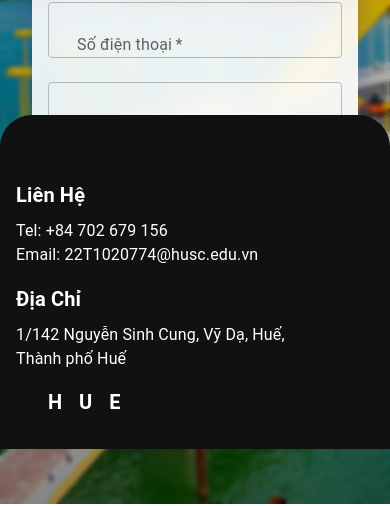
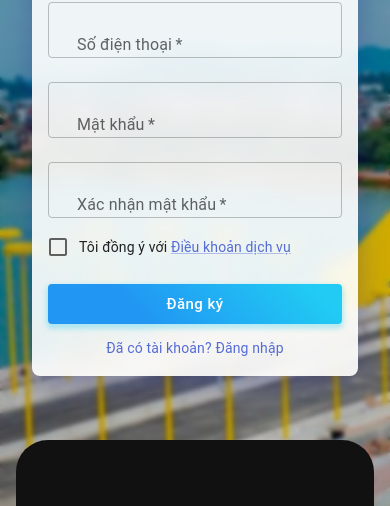
Before and after one commit to voquoctrieu/account, a React (Vite) app: page /account/signup in a window 390 px wide. Shown: the part 395-901 px from the top of the page. Built offline with nearby package versions, Linux system fonts and the light colour scheme; some icons are missing.

Commit message:
Fix footer không che trên mobile

```diff
--- a/src/components/layout/Footer.jsx
+++ b/src/components/layout/Footer.jsx
@@ -21,7 +21,7 @@ const Footer = () => (
       borderTopLeftRadius: 32,
       borderTopRightRadius: 32,
       mt: 8,
-      position: 'fixed',
+      position: { xs: 'static', md: 'fixed' },
       left: 0,
       bottom: 0,
       zIndex: 2,
```
